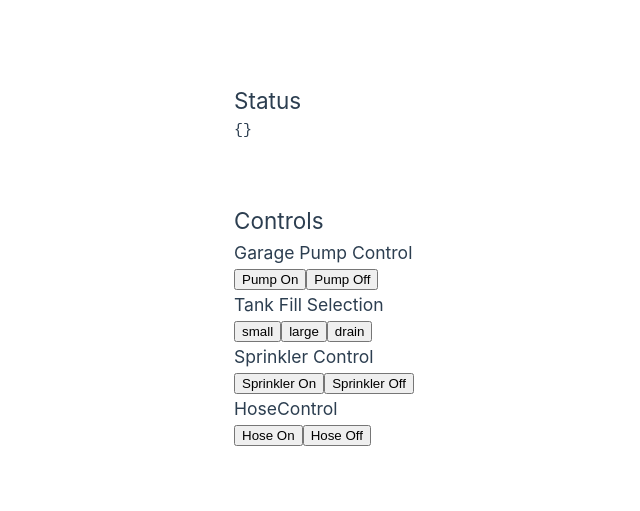
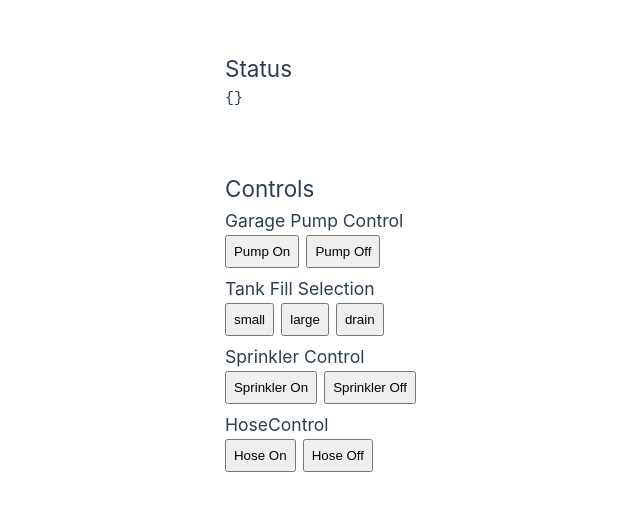
Before and after one commit to d4nielburger/sand-square-sprinkler, a Vue app in the folder client/: page / in a window 1280 px wide. Shown: the part 135-646 px from the top of the page, without its empty margins (316-956 px from the left). Built offline with nearby package versions, Linux system fonts and the light colour scheme; no server answers.

Commit message:
Added css for buttons

```diff
--- a/client/src/assets/main.css
+++ b/client/src/assets/main.css
@@ -13,6 +13,12 @@ a,
   text-decoration: none;
   color: hsla(160, 100%, 37%, 1);
   transition: 0.4s;
+}
+
+.control-btn{
+  margin-right: 1ex;
+  margin-bottom: 1ex;
+  padding: 1ex;
 }
 
 @media (hover: hover) {
--- a/client/src/components/GaragePumpControl.vue
+++ b/client/src/components/GaragePumpControl.vue
@@ -1,8 +1,8 @@
 <template>
   <div>
     <h3>Garage Pump Control</h3>
-    <button @click="pumpOn">Pump On</button>
-    <button @click="pumpOff">Pump Off</button>
+    <button class="control-btn" @click="pumpOn">Pump On</button>
+    <button class="control-btn" @click="pumpOff">Pump Off</button>
   </div>
 </template>
 
--- a/client/src/components/HoseControl.vue
+++ b/client/src/components/HoseControl.vue
@@ -1,8 +1,8 @@
 <template>
     <div>
       <h3>HoseControl</h3>
-      <button @click="hoseOn">Hose On</button>
-      <button @click="hoseOff">Hose Off</button>
+      <button class="control-btn" @click="hoseOn">Hose On</button>
+      <button class="control-btn" @click="hoseOff">Hose Off</button>
     </div>
   </template>
 
--- a/client/src/components/SprinklerControl.vue
+++ b/client/src/components/SprinklerControl.vue
@@ -1,8 +1,8 @@
 <template>
     <div>
       <h3>Sprinkler Control</h3>
-      <button @click="sprinklerOn">Sprinkler On</button>
-      <button @click="sprinklerOff">Sprinkler Off</button>
+      <button class="control-btn" @click="sprinklerOn">Sprinkler On</button>
+      <button class="control-btn" @click="sprinklerOff">Sprinkler Off</button>
     </div>
   </template>
 
--- a/client/src/components/TankFillSelection.vue
+++ b/client/src/components/TankFillSelection.vue
@@ -1,9 +1,9 @@
 <template>
     <div>
       <h3>Tank Fill Selection</h3>
-      <button @click="selectSmall">small</button>
-      <button @click="selectLarge">large</button>
-      <button @click="selectNone">drain</button>
+      <button class="control-btn" @click="selectSmall">small</button>
+      <button class="control-btn" @click="selectLarge">large</button>
+      <button class="control-btn" @click="selectNone">drain</button>
     </div>
   </template>
 
```
